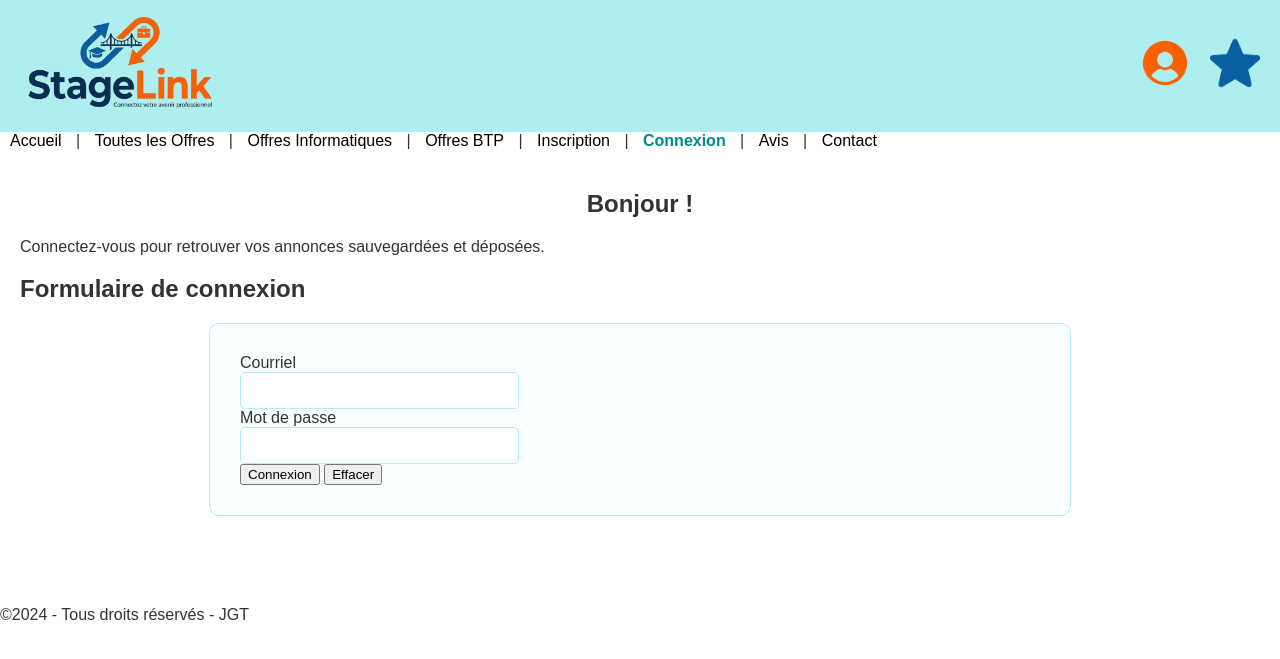
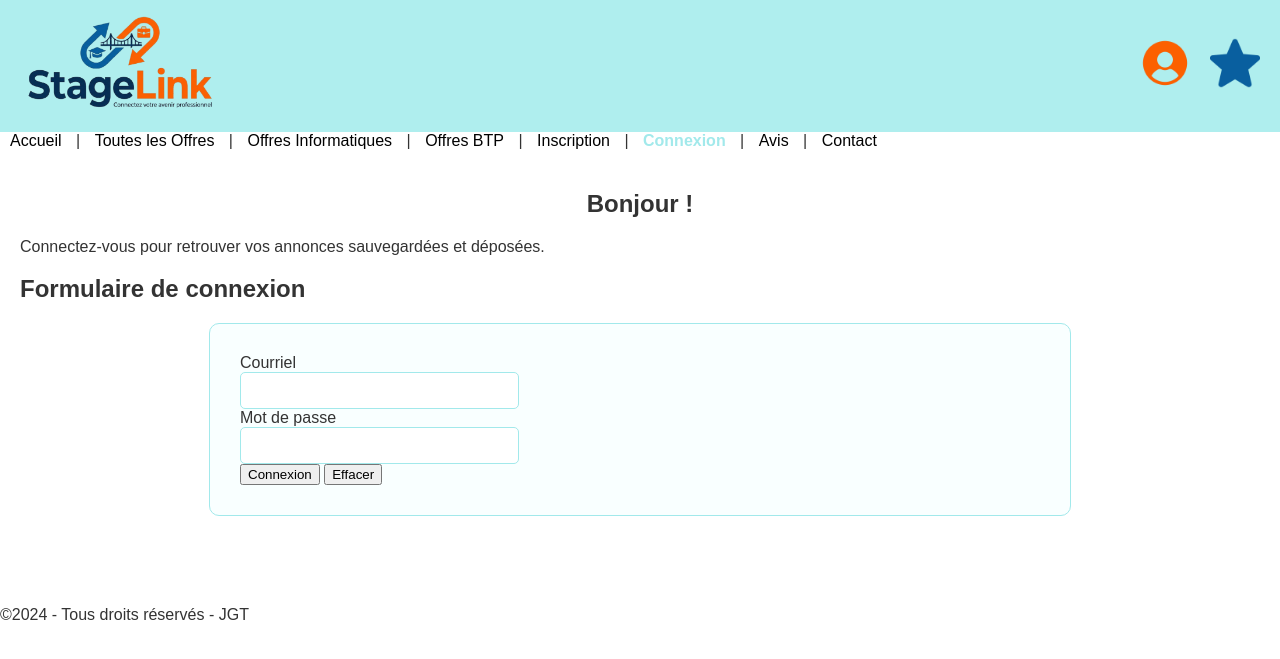
Before and after one commit to NicolasCalvo13/Projet_Web, a PHP site: page /connexion.html in a window 1280 px wide. Shown: the top 659 px of the page. Run offline with PHP 8.4, Linux system fonts and the light colour scheme.

Commit message:
modification color in css

```diff
--- a/assets/style.css
+++ b/assets/style.css
@@ -41,7 +41,7 @@ main {
 }
 
 .navbar .active {
-    color: #008b8b; /* Un turquoise plus foncé pour l'état actif */
+    color: /*#008b8b*/#A2E9EB; /* Un turquoise plus foncé pour l'état actif */
     font-weight: bold;
 }
 
@@ -75,7 +75,7 @@ main {
     background: #f9ffff; /* Blanc très légèrement teinté turquoise */
     padding: 15px;
     border-radius: 10px;
-    border: 1px solid paleturquoise;
+    border: 1px solid #A2E9EB;
 }
 
 .card img {
@@ -118,7 +118,7 @@ main {
 }
 
 .table-articles th {
-    background-color: paleturquoise;
+    background-color: #A2E9EB;
     color: black;
     padding: 12px;
     border: 1px solid #afeeee;
@@ -141,7 +141,7 @@ form {
     background: #f9ffff;
     padding: 30px;
     border-radius: 10px;
-    border: 1px solid paleturquoise;
+    border: 1px solid #A2E9EB;
 }
 
 .form-row {
@@ -159,13 +159,13 @@ form {
 input[type="text"], input[type="email"], input[type="password"], select, textarea {
     flex: 1;
     padding: 10px;
-    border: 1px solid paleturquoise;
+    border: 1px solid #A2E9EB;
     border-radius: 5px;
     outline-color: #008b8b;
 }
 
 input[type="submit"] {
-    background-color: paleturquoise;
+    background-color: #A2E9EB;
     color: black;
     border: 1px solid #008b8b;
     padding: 10px 25px;
@@ -180,7 +180,7 @@ input[type="submit"]:hover {
 
 /* --- FOOTER --- */
 .footer-style {
-    background-color: paleturquoise;
+    background-color: #A2E9EB;
     color: black;
     display: flex;
     justify-content: space-around;
```
